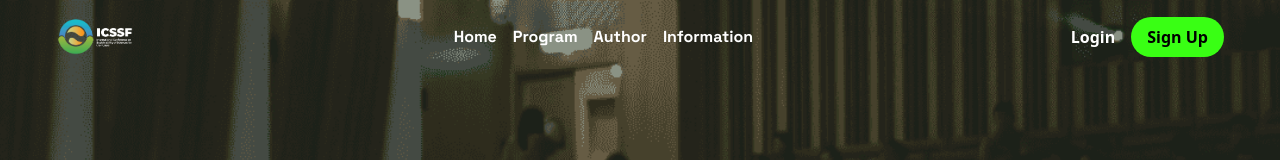
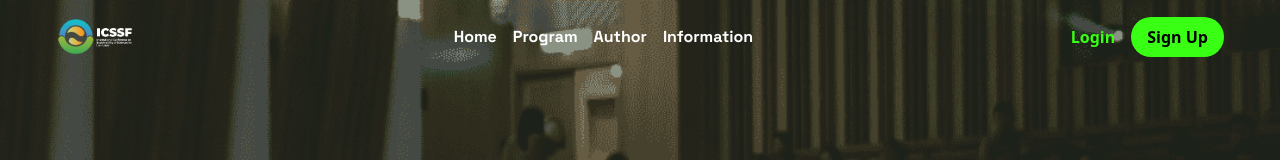
Before and after one commit to projeksainsdata/icssf-frontend, a React (Vite) app: page / in a window 1280 px wide. Shown: the top 160 px of the page. Built offline with nearby package versions, Linux system fonts and the light colour scheme.

Commit message:
update color

```diff
--- a/src/components/navbar/Navbar.jsx
+++ b/src/components/navbar/Navbar.jsx
@@ -38,7 +38,7 @@ const Navbar = () => {
           <Link to="/information" className={`nav-link ${isSticky ? 'text-white' : 'text-white'}`}>Information</Link>
         </div>
         <div className="hidden md:flex space-x-4 font-bold">
-          <Link to="/login" className={`mt-2 nav-link ${isSticky ? 'text-white' : 'text-white'}`}>Login</Link>
+          <Link to="/login" className={`mt-2 nav-link ${isSticky ? 'text-colorGreen' : 'text-colorGreen'}`}>Login</Link>
           <Link to="/signup" className={`nav-link ${isSticky ? 'bg-colorGreen text-black' : 'bg-colorGreen text-black'} px-4 py-2 rounded-full`}>Sign Up</Link>
         </div>
         <div className="md:hidden">
```
